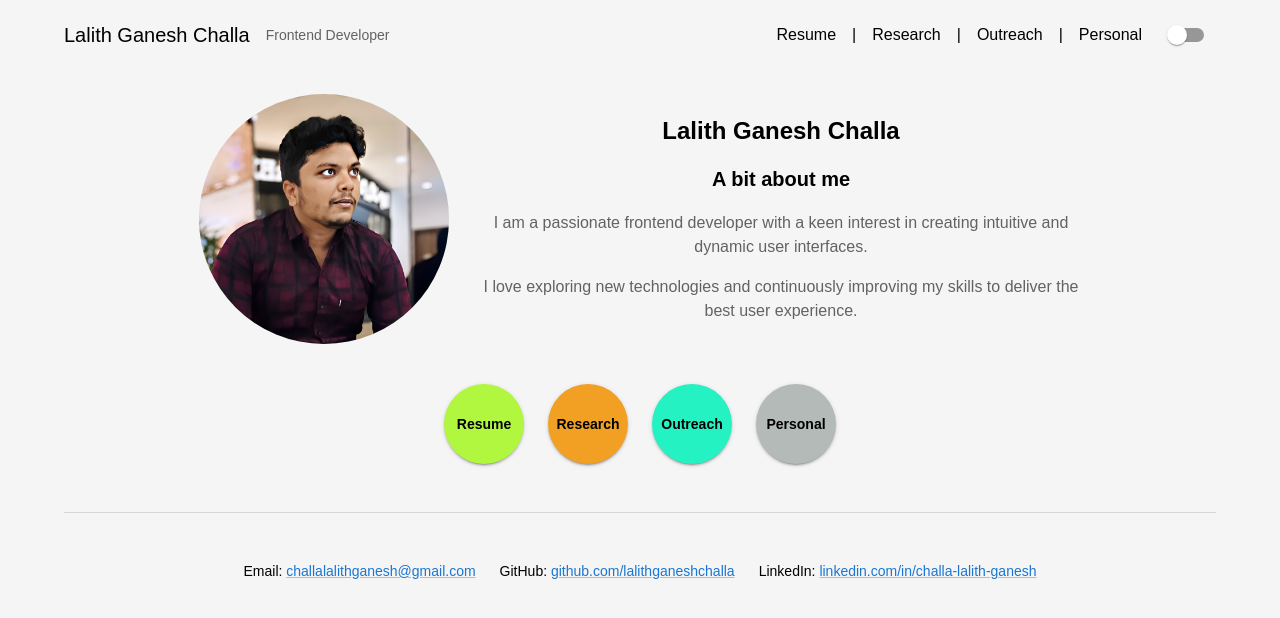
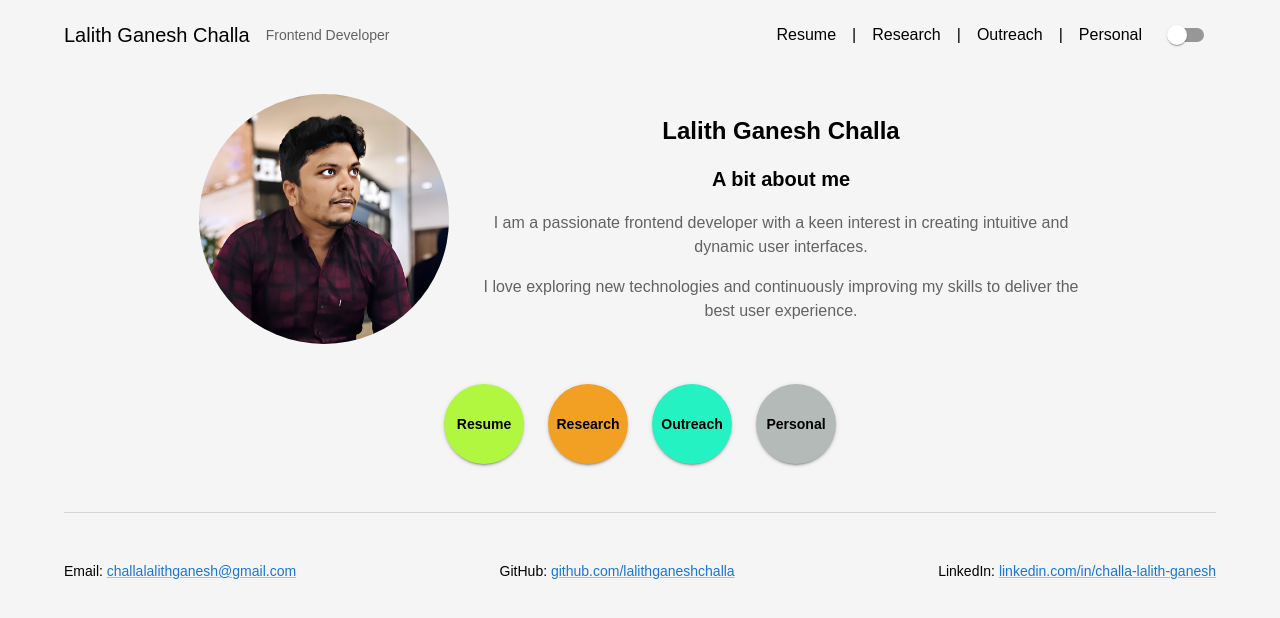
Before and after one commit to lalithganeshchalla/Rest-App, a React (Create React App) app: page /portfolio in a window 1280 px wide. Shown: the top 618 px of the page. Built offline with nearby package versions, Linux system fonts and the light colour scheme.

Commit message:
sixth commit

```diff
--- a/src/portfolio/Portfolio.jsx
+++ b/src/portfolio/Portfolio.jsx
@@ -139,7 +139,7 @@ const Portfolio = () => {
 
         {/* Footer */}
         <Divider sx={{ my: 6 }} />
-        <Grid container spacing={3} justifyContent="center">
+        <Grid container spacing={3} justifyContent="space-between" alignItems="center">
           <Grid item xs={12} md={4}>
             <Typography variant="body2" textAlign="center">
               Email:{' '}
```
